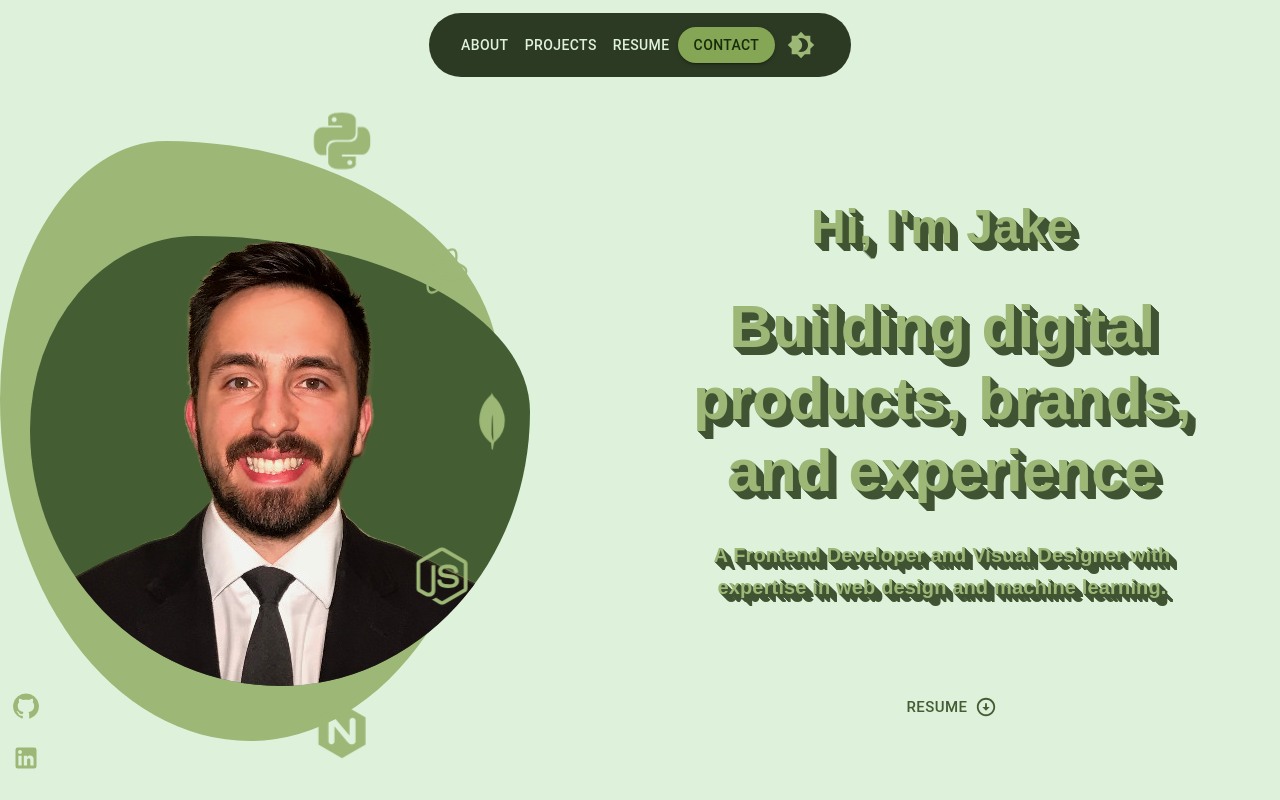
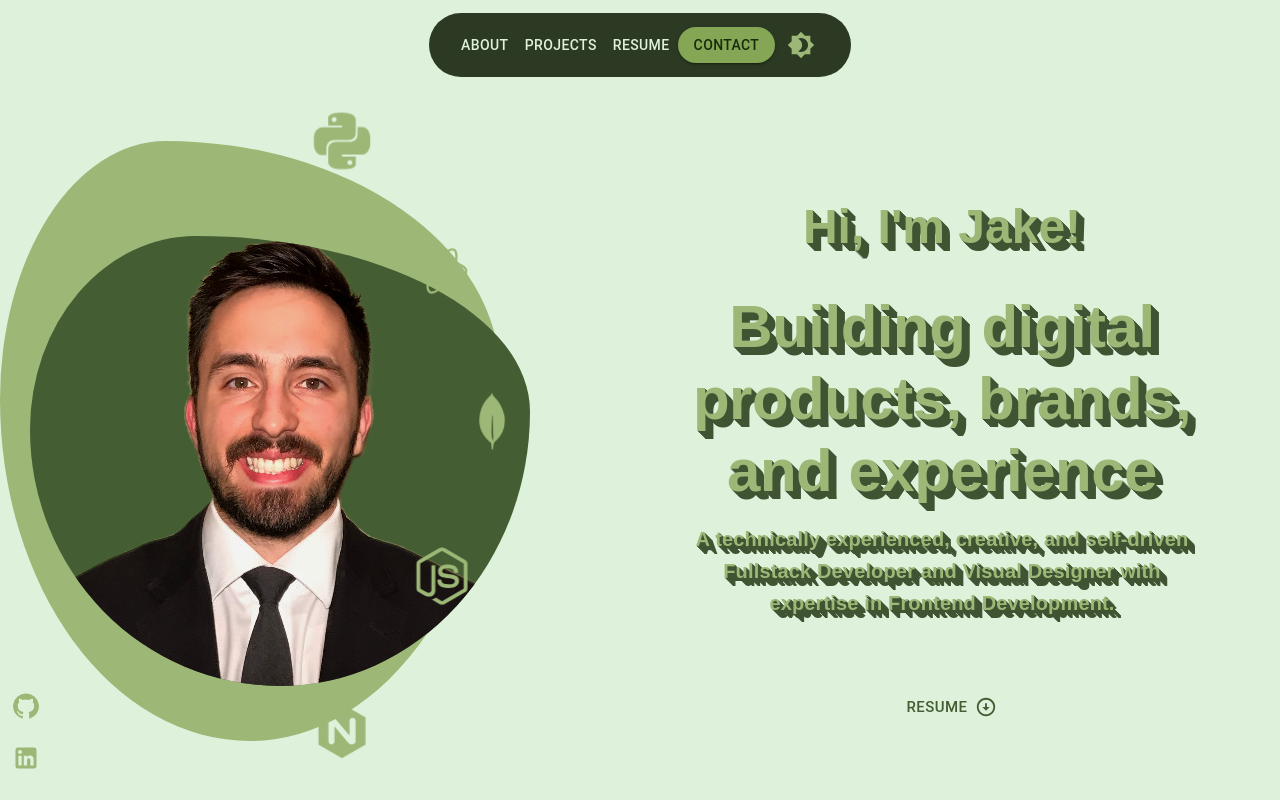
Before and after one commit to JakeSchroder/portfolio-jake, a React (Create React App) app: page / in a window 1280 px wide. Shown: the top 800 px of the page. Built offline with nearby package versions, Linux system fonts and the light colour scheme.

Commit message:
Edit about body text

```diff
--- a/src/components/AboutBodyText.js
+++ b/src/components/AboutBodyText.js
@@ -22,7 +22,7 @@ export default function AboutBodyText({theme}){
         <Grid item xs={5} display="flex" justifyContent="center" position='relative' direction='column' sx={{top:30}}>
             <Grid item xs={12} display="flex" justifyContent="center" alignItems="center">
                 <Typography color={textColor} variant='h3'  align='center' sx={{fontFamily:'solano-gothic-pro-mvb, sans-serif', fontWeight:'500', fontStyle: 'normal', animation: textShadowPopBRAnime}}>
-                    <b>Hi, I'm Jake</b>
+                    <b>Hi, I'm Jake!</b>
                 </Typography>
             </Grid>
             <Grid item xs={12} display="flex" justifyContent="center" alignItems="center">
@@ -32,7 +32,7 @@ export default function AboutBodyText({theme}){
             </Grid>
             <Grid item xs={12} display="flex" justifyContent="center" alignItems="center">
                 <Typography color={textColor} variant='h6'  align='center' sx={{fontFamily:'solano-gothic-pro-mvb, sans-serif', fontWeight:'500', fontStyle: 'normal', animation: textShadowPopBRAnime}}>
-                    <b>A Frontend Developer and Visual Designer with expertise in web design and machine learning.</b>
+                    <b>A technically experienced, creative, and self-driven Fullstack Developer and Visual Designer with expertise in Frontend Development.</b>
                 </Typography>
             </Grid>
             <Grid item xs={12} display="flex" justifyContent="center" alignItems="center">
```
